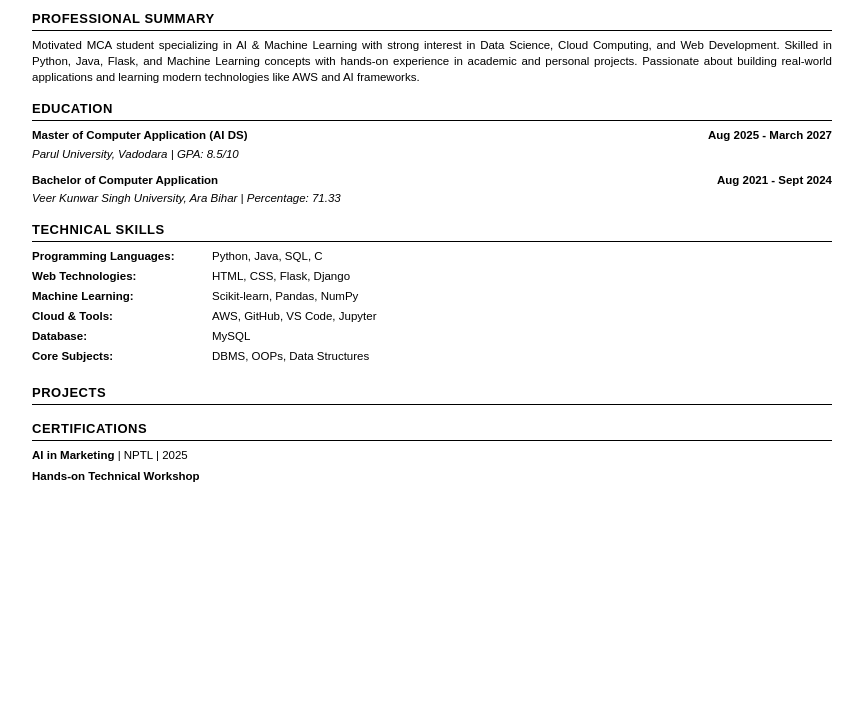
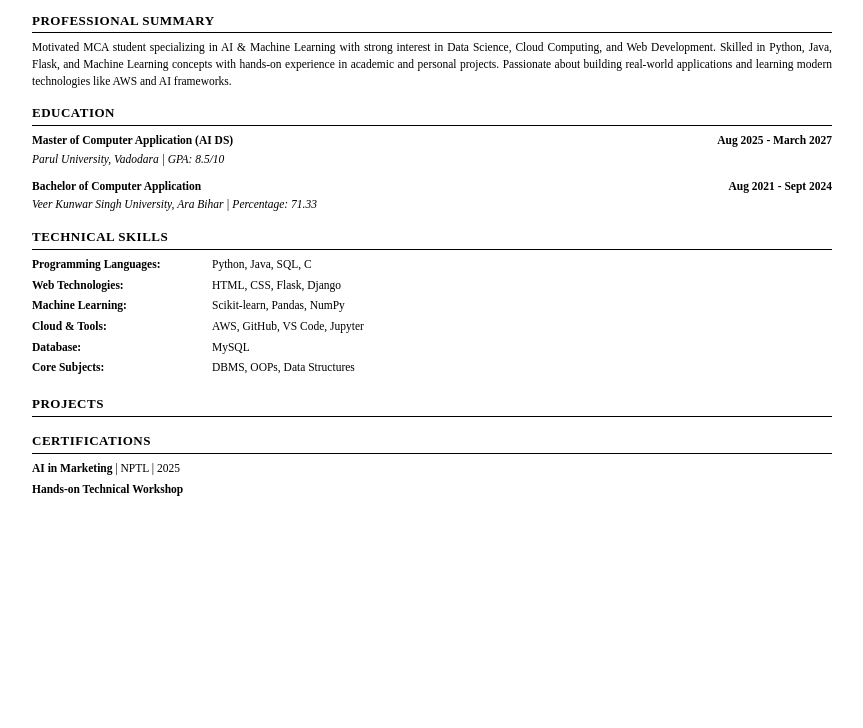
Before and after one commit to golden67281/Satyam-portfolio, a website: page resume-template.html in a window 1280 px wide. Shown: the part 72-800 px from the top of the page, without its empty margins (208-1071 px from the left). Drawn offline with Linux system fonts and the light colour scheme.

Commit message:
style: match resume font family to Times New Roman

```diff
--- a/resume-template.html
+++ b/resume-template.html
@@ -5,9 +5,9 @@
   <title>Resume - Satyam Sharma</title>
   <style>
     body {
-      font-family: Arial, Helvetica, sans-serif;
+      font-family: 'Times New Roman', Times, serif;
       color: #000000;
-      line-height: 1.4;
+      line-height: 1.45;
       font-size: 11.5px;
       margin: 0;
       padding: 0;
```
Also changed, not shown: resume.html (+2 -2 lines), 1 other file.
